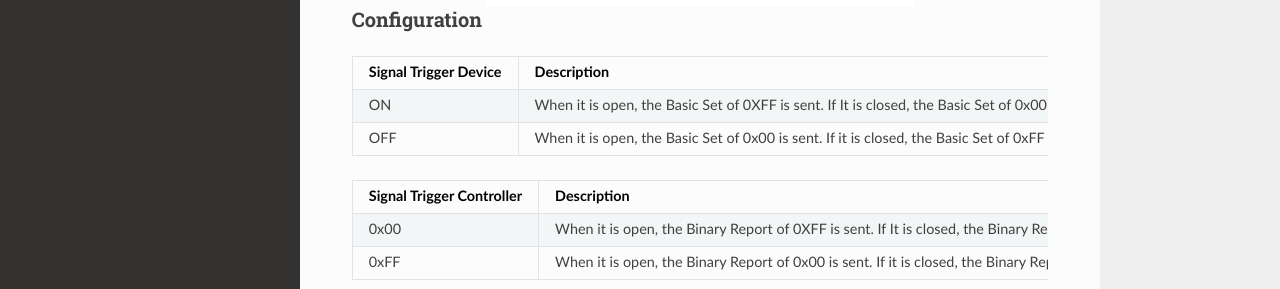
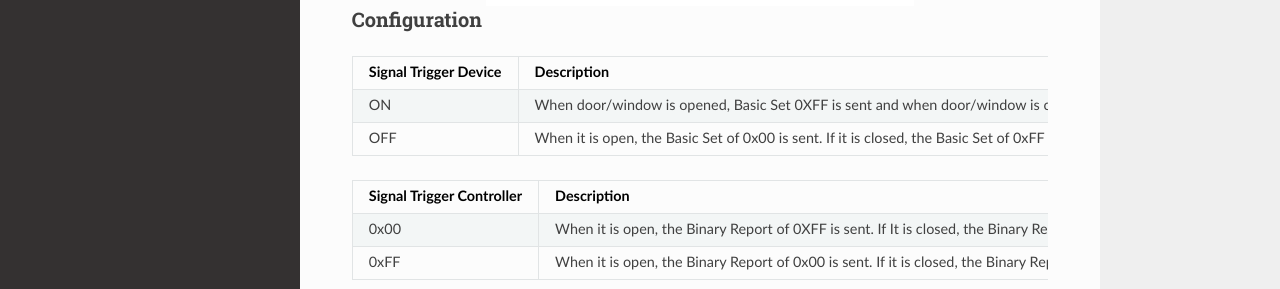
Before and after one commit to kietbui/00_prj_vr_docs, a Sphinx documentation site: the page built from docs/source/configuration/Aeotec.rst, in a window 1280 px wide and 900 px high, scrolled down 1363 px. Shown: the part 162-451 px from the top of the window. Built offline with Sphinx 7.4.7 and the Read the Docs theme 2.0.0, drawn with Linux system fonts in a browser that asks for light colours.

Commit message:
Update Aeotec.rst

```diff
--- a/docs/source/configuration/Aeotec.rst
+++ b/docs/source/configuration/Aeotec.rst
@@ -34,7 +34,7 @@ Configuration
    * - Signal Trigger Device
      - Description
    * - ON
-     - When it is open, the Basic Set of 0XFF is sent. If It is closed, the Basic Set of 0x00 is sent.
+     - When door/window is opened, Basic Set 0XFF is sent and when door/window is closed, Basic Set 0x00 is sent.
    * - OFF
      - When it is open, the Basic Set of 0x00 is sent. If it is closed, the Basic Set of 0xFF is sent.
 
```
